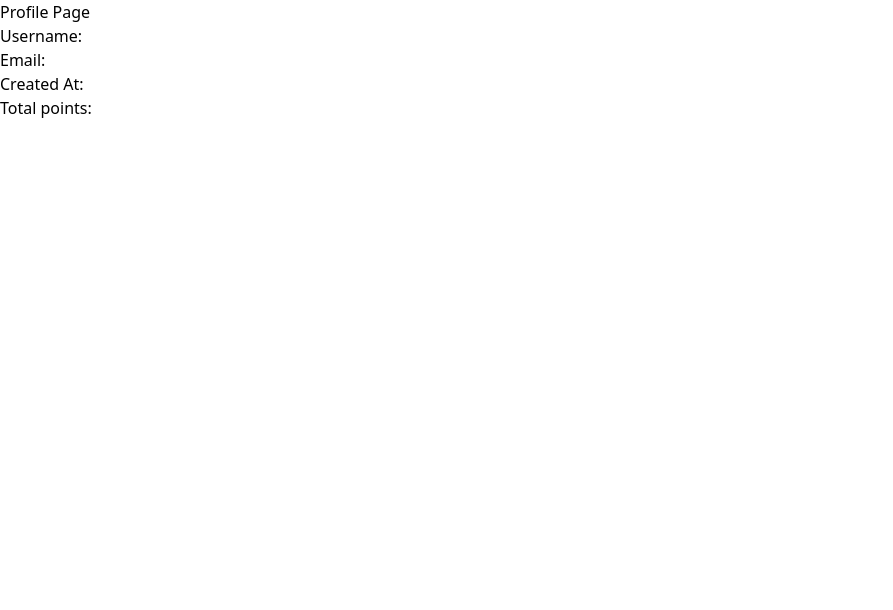
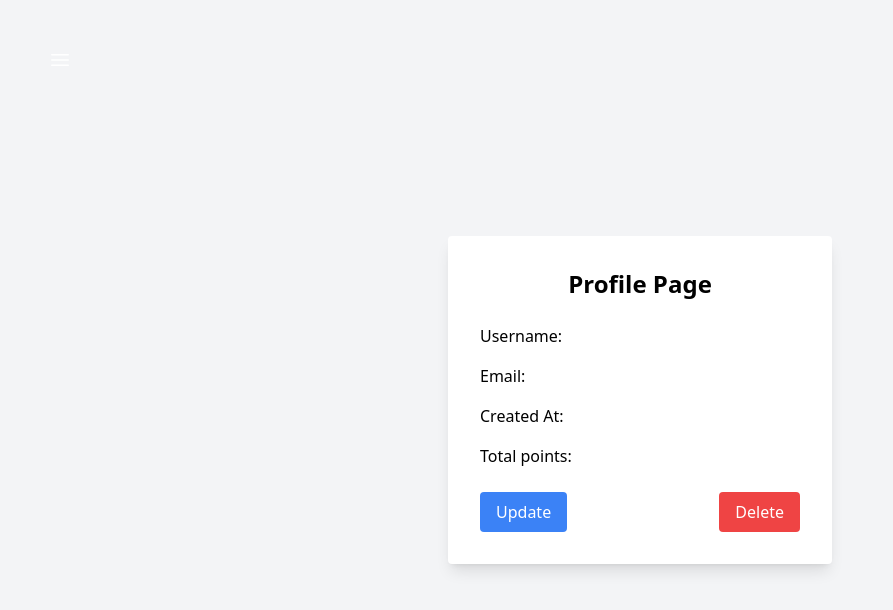
Before and after one commit to ishaaq08/react-and-relax, a React (Vite) app in the folder client/: page /profile in a window 1280 px wide. Shown: the top 610 px of the page, without its empty margins (0-893 px from the left). Built offline with nearby package versions, Linux system fonts and the light colour scheme; no server answers.

Commit message:
added a profile page and dashboard page

```diff
--- a/client/src/App.jsx
+++ b/client/src/App.jsx
@@ -10,6 +10,8 @@ import {
 	SelectPage,
 	SignUpPage,
 	ProfilePage,
+	LogoutPage,
+	Dashboard,
 } from "./pages"
 import { DataProvider } from "./contexts"
 import "./App.css"
@@ -24,6 +26,8 @@ const App = () => {
 						<Route path="/login" element={<LogInPage />} />
 						<Route path="/signup" element={<SignUpPage />} />
 						<Route path="/profile" element={<ProfilePage />} />
+						<Route path="/logout" element={<LogoutPage />} />
+						<Route path="/dashboard" element={<Dashboard />} />
 						<Route path="/games">
 							<Route index element={<SelectPage />} />
 							<Route
--- a/client/src/components/Header/index.jsx
+++ b/client/src/components/Header/index.jsx
@@ -1,13 +1,15 @@
-import { AnimatePresence, motion } from 'framer-motion';
-import { NavLink, Outlet, Link } from 'react-router-dom';
-import { Hamburger, Logo } from '../../assets/Icons';
-import { useState } from 'react';
+import { AnimatePresence, motion } from "framer-motion"
+import { NavLink, Outlet, Link } from "react-router-dom"
+import { Hamburger, Logo } from "../../assets/Icons"
+import { useState } from "react"
+import { useData } from "../../contexts"
 
 const index = () => {
-  const [open, setOpen] = useState(false);
+	const [open, setOpen] = useState(false)
+	const { username } = useData()
 	const toggleMenu = () => {
-    setOpen(!open);
-  };
+		setOpen(!open)
+	}
 
 	const menuVariants = {
 		initial: {
@@ -28,7 +30,7 @@ const index = () => {
 				ease: [0.22, 1, 0.36, 1],
 			},
 		},
-  };
+	}
 
 	const containerVariants = {
 		initial: {
@@ -44,11 +46,11 @@ const index = () => {
 				staggerDirection: 1,
 			},
 		},
-  };
+	}
 
 	const navVariants = {
 		initial: {
-      y: '30vh',
+			y: "30vh",
 			transition: {
 				duration: 0.5,
 				ease: [0.37, 0, 0.63, 1],
@@ -61,7 +63,7 @@ const index = () => {
 				duration: 0.7,
 			},
 		},
-  };
+	}
 
 	return (
 		<>
@@ -109,10 +111,11 @@ const index = () => {
 								>
 									<div className="overflow-hidden">
 										<motion.div variants={navVariants}>
+											{/* added a conditional to change the nav if username isnt empty if username not empty dashboard */}
 											<Link
 												onClick={toggleMenu}
 												className=" cursor-pointer"
-                        to="/"
+												to={username ? "/dashboard" : "/"}
 											>
 												Home
 											</Link>
@@ -131,6 +134,16 @@ const index = () => {
 									</div>
 									<div className="overflow-hidden">
 										<motion.div variants={navVariants}>
+											{/* added a conditional to change the nav if username isnt empty */}
+											{username ? (
+												<Link
+													onClick={toggleMenu}
+													className=" cursor-pointer"
+													to="/profile"
+												>
+													Profile
+												</Link>
+											) : (
 												<Link
 													onClick={toggleMenu}
 													className=" cursor-pointer"
@@ -138,10 +151,21 @@ const index = () => {
 												>
 													Login
 												</Link>
+											)}
 										</motion.div>
 									</div>
 									<div className="overflow-hidden">
 										<motion.div variants={navVariants}>
+											{/* added a conditional to change the nav if username isnt empty */}
+											{username ? (
+												<Link
+													onClick={toggleMenu}
+													className=" cursor-pointer"
+													to="/logout"
+												>
+													Logout
+												</Link>
+											) : (
 												<Link
 													onClick={toggleMenu}
 													className=" cursor-pointer"
@@ -149,6 +173,7 @@ const index = () => {
 												>
 													Signup
 												</Link>
+											)}
 										</motion.div>
 									</div>
 								</motion.div>
@@ -159,6 +184,6 @@ const index = () => {
 			</header>
 			<Outlet />
 		</>
-  );
-};
-export default index;
+	)
+}
+export default index
--- a/client/src/components/Login/index.jsx
+++ b/client/src/components/Login/index.jsx
@@ -37,7 +37,7 @@ const index = () => {
 					setToken(data.token)
 					setUsername(userName)
 
-					Navigate("/profile")
+					// Navigate("/profile")
 				}
 			})
 			.catch((err) => {
--- /dev/null
+++ b/client/src/components/Profile/index.jsx
@@ -0,0 +1,44 @@
+function Profile({ username, details, handleDeleteClick }) {
+	return (
+		<>
+			<div className="bg-white p-8 rounded shadow-lg w-96 relative">
+				<h1 className="text-2xl font-bold mb-6 text-center">Profile Page</h1>
+				<div className="space-y-4">
+					<p className="flex justify-between">
+						<span className="font-medium">Username:</span>
+						<span>{username}</span>
+					</p>
+					<p className="flex justify-between">
+						<span className="font-medium">Email:</span>
+						<span>{details.email}</span>
+					</p>
+					<p className="flex justify-between">
+						<span className="font-medium">Created At:</span>
+						<span>{details.date_registered}</span>
+					</p>
+					<p className="flex justify-between">
+						<span className="font-medium">Total points:</span>
+						<span>{details.points}</span>
+					</p>
+				</div>
+
+				<div className="mt-6 flex justify-between">
+					<button
+						onClick={() => {}}
+						className="py-2 px-4 bg-blue-500 text-white rounded hover:bg-blue-600 transition duration-200"
+					>
+						Update
+					</button>
+					<button
+						onClick={handleDeleteClick}
+						className="py-2 px-4 bg-red-500 text-white rounded hover:bg-red-600 transition duration-200"
+					>
+						Delete
+					</button>
+				</div>
+			</div>
+		</>
+	)
+}
+
+export default Profile
--- a/client/src/components/SignupForm/index.jsx
+++ b/client/src/components/SignupForm/index.jsx
@@ -1,4 +1,5 @@
 import { useEffect, useState } from "react"
+import { useNavigate } from "react-router"
 
 function SignUpForm({
 	userName,
@@ -14,7 +15,7 @@ function SignUpForm({
 }) {
 	const [passwordsMatch, setPasswordsMatch] = useState(true)
 	console.log(passwordsMatch)
-
+	const Navigate = useNavigate()
 	useEffect(() => {
 		if (password !== confirmPassword) {
 			setErrorMessage("Passwords do not match")
@@ -64,7 +65,7 @@ function SignUpForm({
 					setErrorMessage(data.error)
 				} else {
 					console.log(data)
-					window.location.replace("/login")
+					Navigate("/login")
 				}
 			})
 			.catch((err) => {
--- /dev/null
+++ b/client/src/pages/LogoutPage/index.jsx
@@ -0,0 +1,13 @@
+import { useNavigate } from "react-router-dom"
+import { useData } from "../../contexts"
+
+function Logout() {
+	const Navigate = useNavigate()
+	const { setToken } = useData()
+	const { setUsername } = useData()
+	setToken("")
+	setUsername("")
+	Navigate("/")
+}
+
+export default Logout
--- a/client/src/pages/ProfilePage/index.jsx
+++ b/client/src/pages/ProfilePage/index.jsx
@@ -1,13 +1,15 @@
 import { useEffect, useState } from "react"
 import { useData } from "../../contexts"
+import { Profile, DeleteModal } from "../../components"
+// import EditModal from "../../components"
+
 function ProfilePage() {
-	const { username } = useData()
-	const { token } = useData()
+	const { username, token } = useData()
 	const [details, setDetails] = useState({})
+	const [showDeleteModal, setShowDeleteModal] = useState(false)
+	const [showEditModal, setShowEditModal] = useState(false)
+
 	useEffect(() => {
-		// if (username) {
-		// 	window.location.replace("/login")
-		// }
 		fetch(`https://react-and-relax.onrender.com/users/${username}`, {
 			method: "GET",
 			headers: {
@@ -25,14 +27,50 @@ function ProfilePage() {
 			})
 	}, [])
 
+	const handleDeleteClick = () => {
+		setShowDeleteModal(true)
+	}
+
+	const confirmDelete = async () => {
+		try {
+			const response = await fetch(
+				`https://react-and-relax.onrender.com/users/${username}`,
+				{
+					method: "DELETE",
+					headers: {
+						"Content-Type": "application/json",
+						"Authorization": token,
+					},
+				}
+			)
+
+			const data = await response.json()
+			console.log(data)
+
+			// If successful, hide the delete modal and maybe navigate away or show a success message
+			setShowDeleteModal(false)
+		} catch (error) {
+			// Handle errors, for instance show an error message
+			console.error("Error deleting the profile:", error)
+		}
+	}
+
+	const closeModal = () => {
+		setShowDeleteModal(false)
+	}
+
 	return (
-		<div>
-			<h1>Profile Page</h1>
-			<p>Username: {username}</p>
-			<p>Email: {details.email}</p>
-			<p>Created At: {details.date_registered}</p>
-			<p> Total points: {details.points}</p>
-			<></>
+		<div className="bg-gray-100 min-h-screen flex items-center justify-center">
+			<Profile
+				username={username}
+				details={details}
+				handleDeleteClick={handleDeleteClick}
+			/>
+			{showDeleteModal && (
+				<DeleteModal closeModal={closeModal} confirmDelete={confirmDelete} />
+			)}
+
+			{/* {showEditModal && <EditModal />} */}
 		</div>
 	)
 }
--- a/client/src/pages/dashboard/index.jsx
+++ b/client/src/pages/dashboard/index.jsx
@@ -0,0 +1,61 @@
+import React, { useState } from "react"
+import { useNavigate } from "react-router-dom"
+
+function Dashboard() {
+	const [username, setUsername] = useState("JohnDoe")
+	const [userPoints, setUserPoints] = useState(150)
+	const Navigate = useNavigate()
+	const leaderboard = [
+		{ username: "JohnDoe", score: 100 },
+		{ username: "JaneDoe", score: 90 },
+		{ username: "Alice", score: 80 },
+	]
+
+	const handlePlayButtonClick = () => {
+		Navigate("/games/how-to-play/fill-in-the-blanks")
+
+		console.log("Play button clicked")
+	}
+
+	const handleFillInTheBlanksClick = () => {
+		console.log("Fill in the Blanks button clicked")
+	}
+
+	return (
+		<div className="dashboard p-8 bg-gray-100 min-h-screen mt-20 relative">
+			<div className="absolute top-8 right-8 text-gray-700">
+				Your Points:{" "}
+				<span className="font-bold text-blue-500">{userPoints}</span>
+			</div>
+
+			<div className="text-center max-w-xl mx-auto">
+				<h1 className="text-2xl font-bold mb-4">
+					Welcome, <span className="text-blue-500">{username}</span>!
+				</h1>
+				<h2 className="text-xl font-semibold mb-3">Leaderboard</h2>
+				<ul className="bg-white p-4 rounded shadow-lg w-1/2 mx-auto">
+					{leaderboard.map((player, index) => (
+						<li key={index} className="border-b last:border-0 py-2">
+							<span className="font-medium">{player.username}</span>:{" "}
+							{player.score} points
+						</li>
+					))}
+				</ul>
+				<button
+					onClick={handlePlayButtonClick}
+					className="mt-5 py-2 px-4 bg-blue-500 text-white rounded hover:bg-blue-600 transition duration-200 mr-3"
+				>
+					Play Game
+				</button>
+				<button
+					onClick={handleFillInTheBlanksClick}
+					className="mt-5 py-2 px-4 bg-green-500 text-white rounded hover:bg-green-600 transition duration-200"
+				>
+					Fill in the Blanks
+				</button>
+			</div>
+		</div>
+	)
+}
+
+export default Dashboard
--- a/client/src/pages/index.jsx
+++ b/client/src/pages/index.jsx
@@ -8,3 +8,5 @@ export { default as SelectPage } from "./SelectPage"
 export { default as LogInPage } from "./LogInPage"
 export { default as SignUpPage } from "./SignUpPage"
 export { default as ProfilePage } from "./profilePage"
+export { default as LogoutPage } from "./LogoutPage"
+export { default as Dashboard } from "./dashboard"
```
Also changed, not shown: client/src/components/DeleteModal/index.jsx (added, +27 -0 lines), client/src/components/index.jsx (+11 -9 lines). Lines whose indentation alone changed are shown as unchanged.
